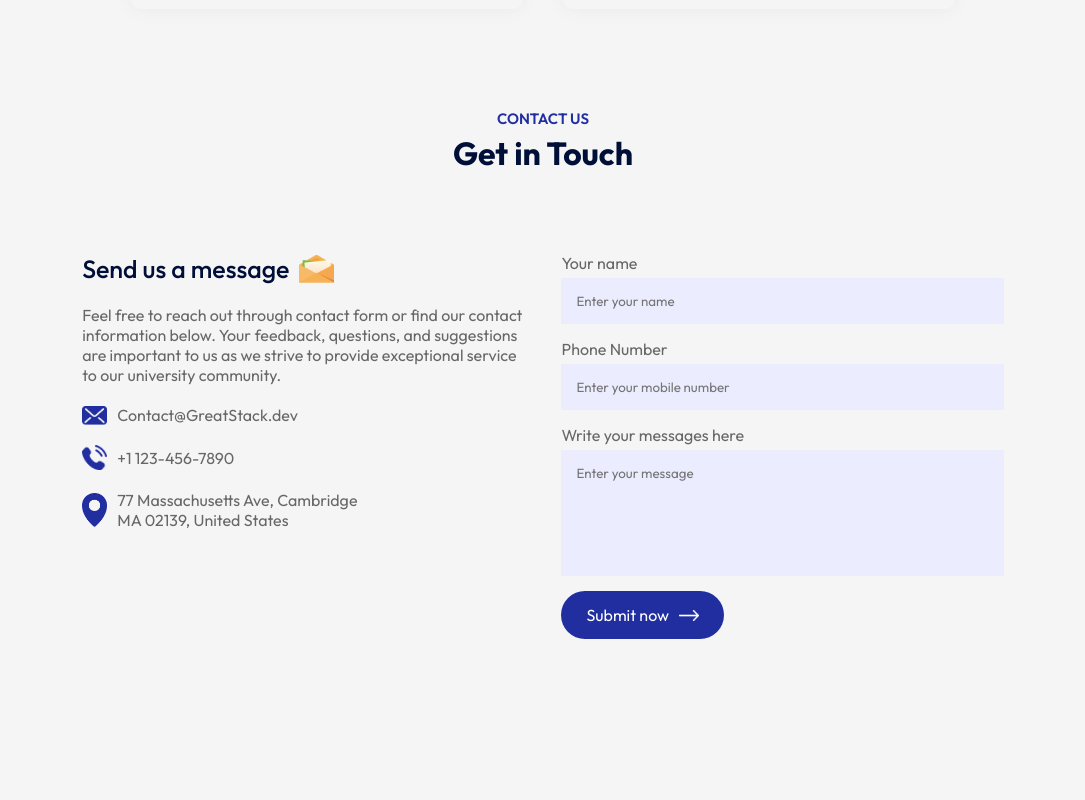
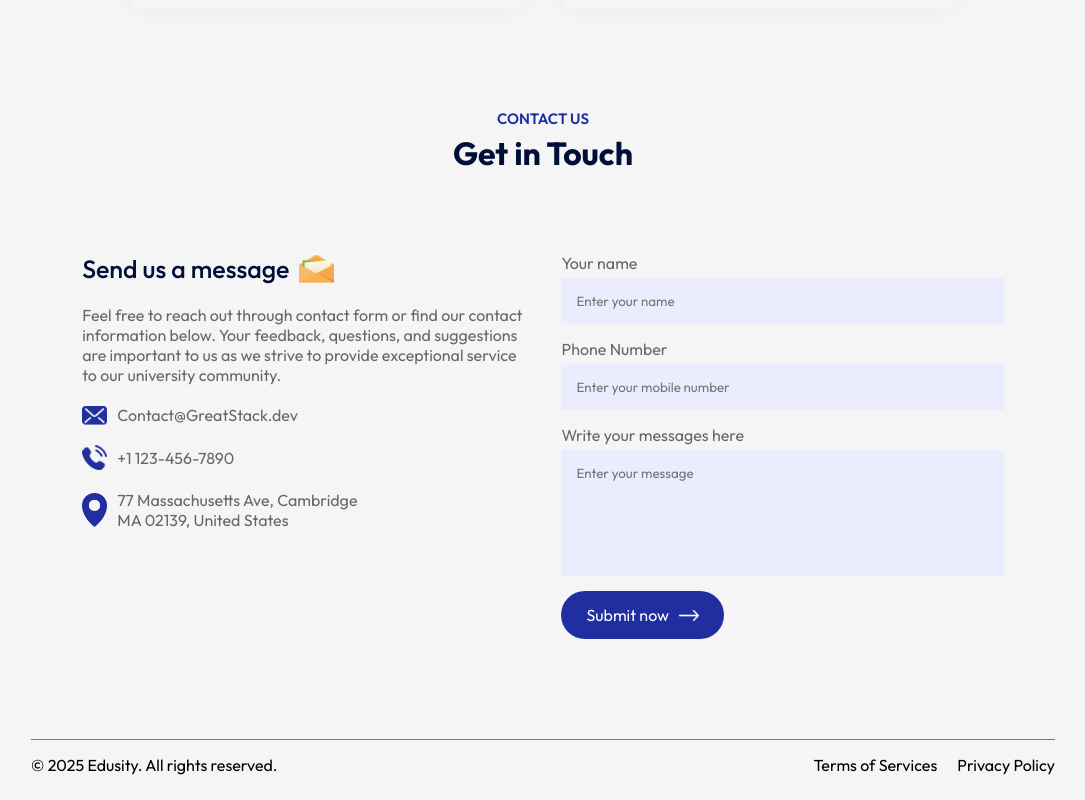
Before and after one commit to lucasgabriel2806/fatec-jau-react, a React (Vite) app: page / in a window 1280 px wide. Shown: the part 2927-3727 px from the top of the page, without its empty margins (97-1182 px from the left). Before the commit the page ends 3666 px from the top, so only its background shows below. Built offline with nearby package versions, Linux system fonts and the light colour scheme.

Commit message:
Adicionar Footer

```diff
--- a/src/App.jsx
+++ b/src/App.jsx
@@ -7,6 +7,7 @@
 import Campus from './Components/Campus/Campus';
 import Testimonials from './Components/Testimonials/Testimonials';
 import Contact from './Components/Contact/Contact';
+import Footer from './Components/Footer/Footer';
 
 const App = () => {
   return (
@@ -23,6 +24,7 @@
         <Testimonials />
         <Title subTitle='Contact Us' title='Get in Touch' />
         <Contact />
+        <Footer />
       </div>
     </div>
   )
--- /dev/null
+++ b/src/Components/Footer/Footer.css
@@ -0,0 +1,14 @@
+.footer {
+    margin: 10px auto;
+    display: flex;
+    align-items: center;
+    justify-content: space-between;
+    border-top: 1px solid #797979;
+    padding: 15px 0;
+}
+
+.footer ul li {
+    list-style: none;
+    display: inline-block;
+    margin-left: 20px;
+}
--- /dev/null
+++ b/src/Components/Footer/Footer.jsx
@@ -0,0 +1,16 @@
+import React from 'react';
+import './Footer.css';
+
+const Footer = () => {
+  return (
+    <div className='footer'>
+        <p>© 2025 Edusity. All rights reserved.</p>
+        <ul>
+            <li>Terms of Services</li>
+            <li>Privacy Policy</li>
+        </ul>
+    </div>
+  )
+}
+
+export default Footer;
```
